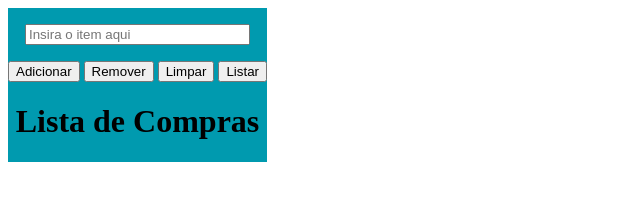
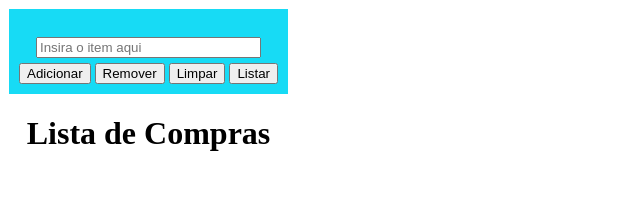
Before and after one commit to clecioanderson/IFRN-ProgramacaoWeb, a plain HTML site: page projeto2/index.html in a window 1280 px wide. Shown: the whole page, without its empty margins (0-640 px from the left). Drawn offline with Linux system fonts and the light colour scheme.

Commit message:
Commit inicial

```diff
--- a/projeto2/index.html
+++ b/projeto2/index.html
@@ -7,13 +7,13 @@
 </head>
 <body>
     <div>
-        <p>
-            <input type="text" size="25" id="entrada" placeholder="Insira o item aqui"/><br>
-        </p>
+        <p><br>
+        <input type="text" size="25" id="entrada" placeholder="Insira o item aqui"/><br>
         <button onclick="inserir()">Adicionar</button>
         <button onclick="apagarUltimo()">Remover</button>
         <button onclick="limpar()">Limpar</button>
         <button onclick="listar()">Listar</button>
+        </p>
         <h1>Lista de Compras</h1>
         <ul id="lista"></ul>
     </div>
@@ -42,12 +42,14 @@
         }
     </script>
     <style>
-        div {
-            background-color: #009AAF;
+        div{
             float: left;
         }
         p {
+            background-color: #17dbf5;
             text-align: center;
+            padding: 10px;
+            margin: 1px;
         }
         h1 {
             text-align: center;
@@ -55,6 +57,9 @@
         li {
             list-style: none;
         }
+        input#entrada {
+            margin-bottom: 5px;
+        }
     </style>
 </body>
 </html>
```
Also changed, not shown: 1 other file.
